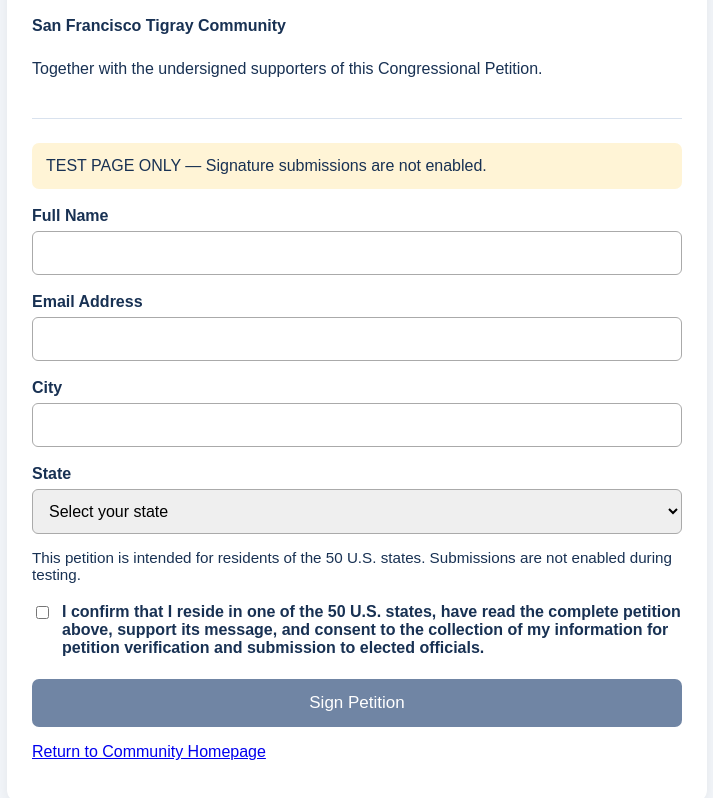
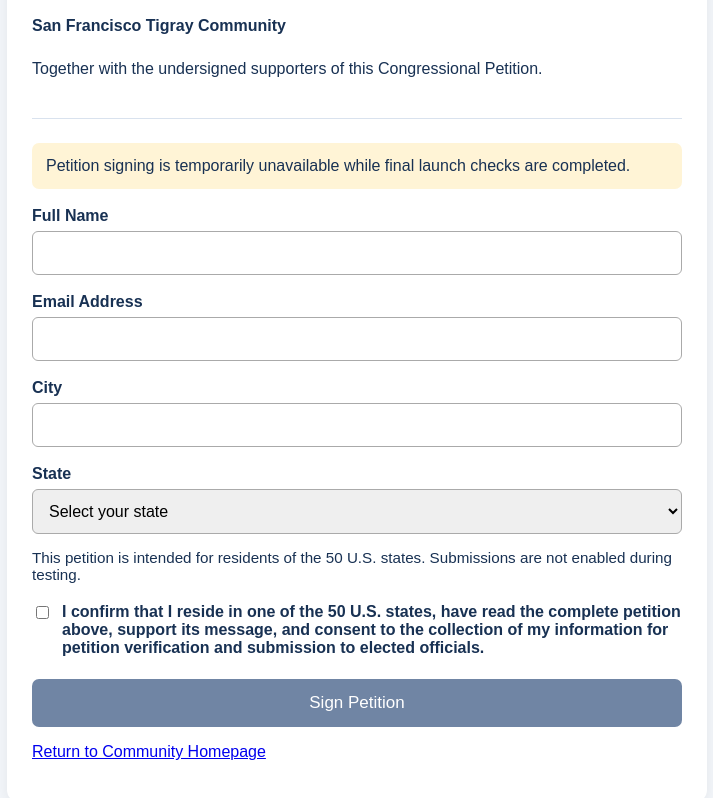
Before and after one commit to sftigray/sf-tigray-community-website, a plain HTML site: page petition.html in a window 1280 px wide. Shown: the part 2572-3370 px from the top of the page, without its empty margins (283-996 px from the left). Drawn offline with Linux system fonts and the light colour scheme.

Commit message:
Update notice about petition signing availability

```diff
--- a/petition.html
+++ b/petition.html
@@ -127,7 +127,7 @@
     </article>
 
     <p class="notice">
-      TEST PAGE ONLY — Signature submissions are not enabled.
+     Petition signing is temporarily unavailable while final launch checks are completed.
     </p>
 
     <form>
```
